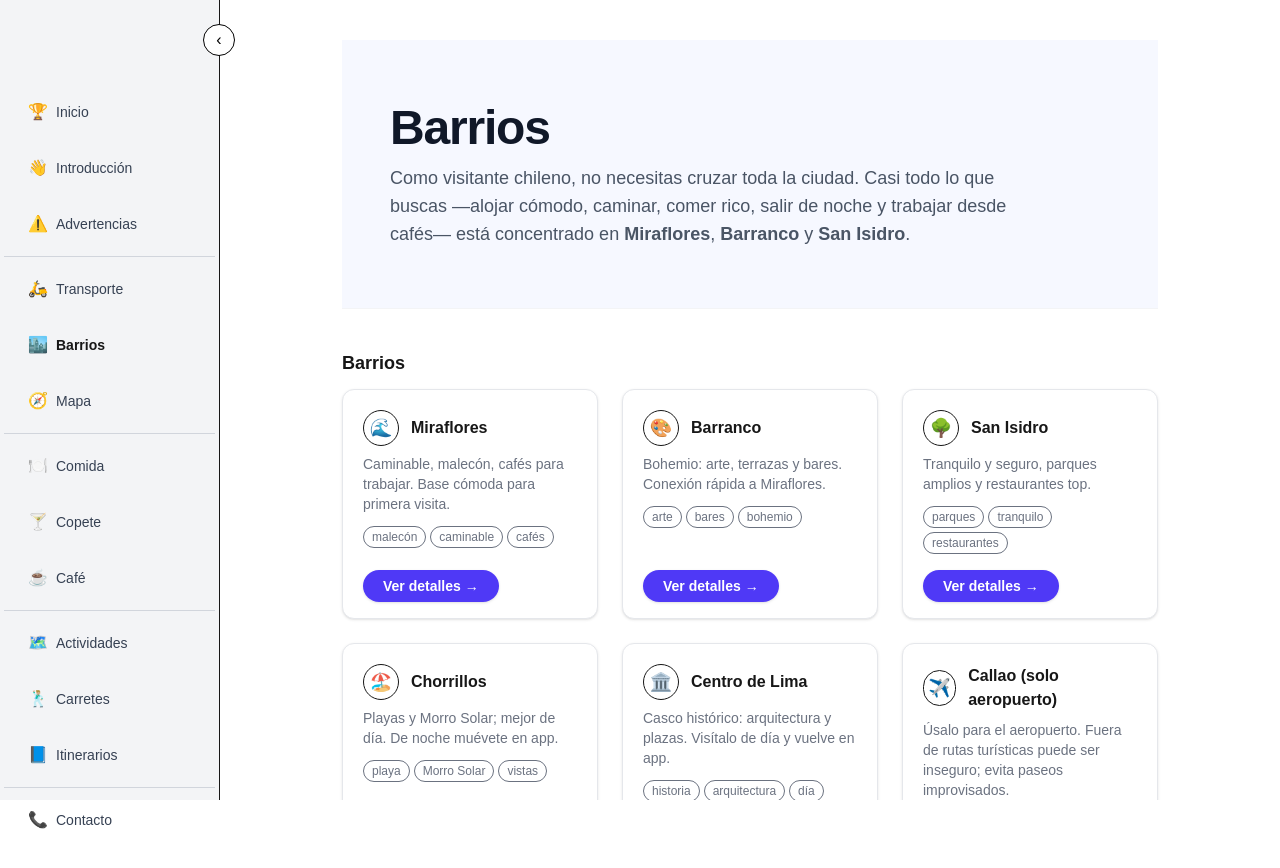
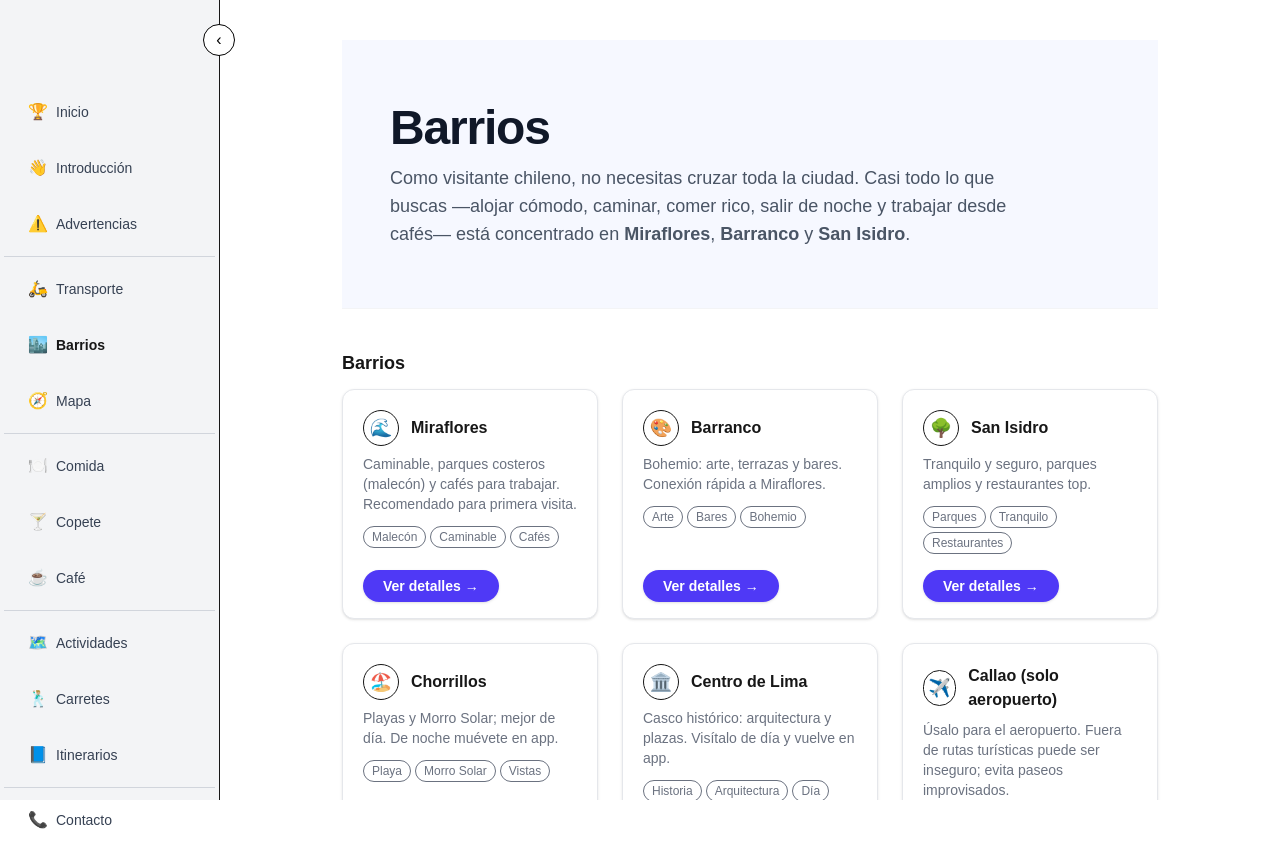
Before and after one commit to pschonffeldt/lima-para-chilenos, a Next.js app: page /barrios in a window 1280 px wide. Shown: the top 868 px of the page. Built offline with nearby package versions, Linux system fonts and the light colour scheme.

Commit message:
docs(barrios): update page copy
- Refine tone and clarity; fix accents/punctuation
- Align terminology and microcopy with site voice (es-CL)
- Update headings/blurbs and verify internal links

```diff
--- a/src/app/barrios/page.tsx
+++ b/src/app/barrios/page.tsx
@@ -38,16 +38,16 @@ export default function BarriosPage() {
 
       {/* Why move a little section */}
       <ThreeWaySection
-        srTitle="¿Por qué moverte poco?"
-        sectionTitle="¿Por qué moverte poco?"
+        srTitle="Cómo optimizar traslados"
+        sectionTitle="Cómo optimizar traslados"
         items={WHY_MOVE_LITTLE}
         defaultCtaVariant="primary"
       />
 
       {/* CTA section */}
       <CtaBanner
-        title="Primero la seguridad"
-        description="Consejo: alójate en Miraflores o Barranco y usa apps de transporte para moverte. "
+        title="Muévete seguro"
+        description="Dónde alojar y cómo moverte bien con apps de transporte."
         actions={[
           {
             href: "/advertencias",
--- a/src/app/lib/copy-content.tsx
+++ b/src/app/lib/copy-content.tsx
@@ -469,10 +469,55 @@ export const OTHER_MEANS: ThreeWaySectionItem[] = [
 ];
 
 // BarriosPage Content
+export const HOODS: ContentGridWithTagItem[] = [
+  {
+    name: "Miraflores",
+    href: "/barrios/miraflores",
+    icon: "🌊",
+    note: "Caminable, parques costeros (malecón) y cafés para trabajar. Recomendado para primera visita.",
+    tags: ["Malecón", "Caminable", "Cafés"],
+  },
+  {
+    name: "Barranco",
+    href: "/barrios/barranco",
+    icon: "🎨",
+    note: "Bohemio: arte, terrazas y bares. Conexión rápida a Miraflores.",
+    tags: ["Arte", "Bares", "Bohemio"],
+  },
+  {
+    name: "San Isidro",
+    href: "/barrios/san-isidro",
+    icon: "🌳",
+    note: "Tranquilo y seguro, parques amplios y restaurantes top.",
+    tags: ["Parques", "Tranquilo", "Restaurantes"],
+  },
+  {
+    name: "Chorrillos",
+    href: "/barrios/chorrillos",
+    icon: "🏖️",
+    note: "Playas y Morro Solar; mejor de día. De noche muévete en app.",
+    tags: ["Playa", "Morro Solar", "Vistas"],
+  },
+  {
+    name: "Centro de Lima",
+    href: "/barrios/lima-centro",
+    icon: "🏛️",
+    note: "Casco histórico: arquitectura y plazas. Visítalo de día y vuelve en app.",
+    tags: ["Historia", "Arquitectura", "Día"],
+  },
+  {
+    name: "Callao (solo aeropuerto)",
+    href: "/barrios/callao",
+    icon: "✈️",
+    note: "Úsalo para el aeropuerto. Fuera de rutas turísticas puede ser inseguro; evita paseos improvisados.",
+    tags: ["Aeropuerto", "Logística", "Evitar"],
+  },
+];
+
 export const WHY_MOVE_LITTLE: ThreeWaySectionItem[] = [
   {
     // href: "/barrios",
-    label: "Base principal",
+    label: "Zonas de alojamiento",
     icon: "🏠",
     blurb: [
       "Miraflores: caminable + malecón + cafés.",
@@ -499,51 +544,6 @@ export const WHY_MOVE_LITTLE: ThreeWaySectionItem[] = [
       "Te mueves más seguro y con más tiempo útil.",
       "Experiencia muy similar a la que te gusta en 🇨🇱.",
     ],
-  },
-];
-
-export const HOODS: ContentGridWithTagItem[] = [
-  {
-    name: "Miraflores",
-    href: "/barrios/miraflores",
-    icon: "🌊",
-    note: "Caminable, malecón, cafés para trabajar. Base cómoda para primera visita.",
-    tags: ["malecón", "caminable", "cafés"],
-  },
-  {
-    name: "Barranco",
-    href: "/barrios/barranco",
-    icon: "🎨",
-    note: "Bohemio: arte, terrazas y bares. Conexión rápida a Miraflores.",
-    tags: ["arte", "bares", "bohemio"],
-  },
-  {
-    name: "San Isidro",
-    href: "/barrios/san-isidro",
-    icon: "🌳",
-    note: "Tranquilo y seguro, parques amplios y restaurantes top.",
-    tags: ["parques", "tranquilo", "restaurantes"],
-  },
-  {
-    name: "Chorrillos",
-    href: "/barrios/chorrillos",
-    icon: "🏖️",
-    note: "Playas y Morro Solar; mejor de día. De noche muévete en app.",
-    tags: ["playa", "Morro Solar", "vistas"],
-  },
-  {
-    name: "Centro de Lima",
-    href: "/barrios/lima-centro",
-    icon: "🏛️",
-    note: "Casco histórico: arquitectura y plazas. Visítalo de día y vuelve en app.",
-    tags: ["historia", "arquitectura", "día"],
-  },
-  {
-    name: "Callao (solo aeropuerto)",
-    href: "/barrios/callao",
-    icon: "✈️",
-    note: "Úsalo para el aeropuerto. Fuera de rutas turísticas puede ser inseguro; evita paseos improvisados.",
-    tags: ["aeropuerto", "logística", "evitar"],
   },
 ];
 
```
